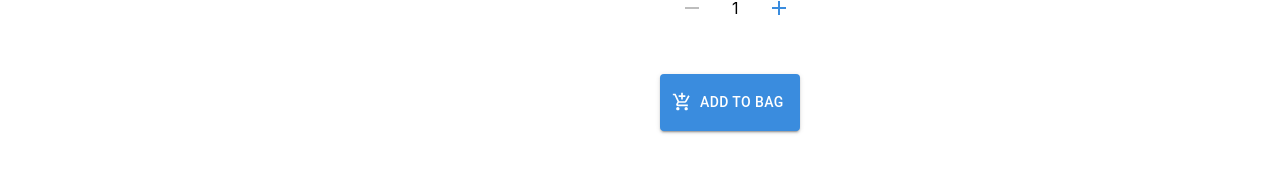
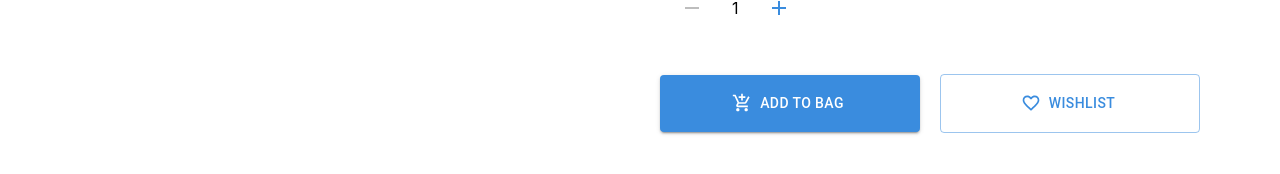
Before and after one commit to shubhcoding01/ecomproject, a React (Create React App) app: page / in a window 1280 px wide. Shown: the part 590-764 px from the top of the page. Built offline with nearby package versions, Linux system fonts and the light colour scheme.

Commit message:
Add Wishlist button to ProductDetails component and import FavoriteBorder icon

```diff
--- a/src/customer/pages/Page Details/ProductDetails.tsx
+++ b/src/customer/pages/Page Details/ProductDetails.tsx
@@ -2,7 +2,7 @@ import React, { useState } from "react";
 import StarIcon from "@mui/icons-material/Star";
 import { teal } from "@mui/material/colors";
 import { Button, Divider } from "@mui/material";
-import { Add, AddShoppingCart, LocalShipping, Remove, Shield, Wallet, WorkspacePremium } from "@mui/icons-material";
+import { Add, AddShoppingCart, FavoriteBorder, LocalShipping, Remove, Shield, Wallet, WorkspacePremium } from "@mui/icons-material";
 
 const ProductDetails = () => {
   const [quantity, setQuantity] = useState(1);
@@ -100,10 +100,20 @@ const ProductDetails = () => {
             <div className="mt-12 flex items-center gap-5">
 
               <Button
+              fullWidth
               variant="contained"
               startIcon={<AddShoppingCart/>}
               sx={{py:"1rem"}}>
                 Add To Bag
+
+              </Button>
+
+              <Button
+              fullWidth
+              variant="outlined"
+              startIcon={<FavoriteBorder/>}
+              sx={{py:"1rem"}}>
+                Wishlist
 
               </Button>
 
```
